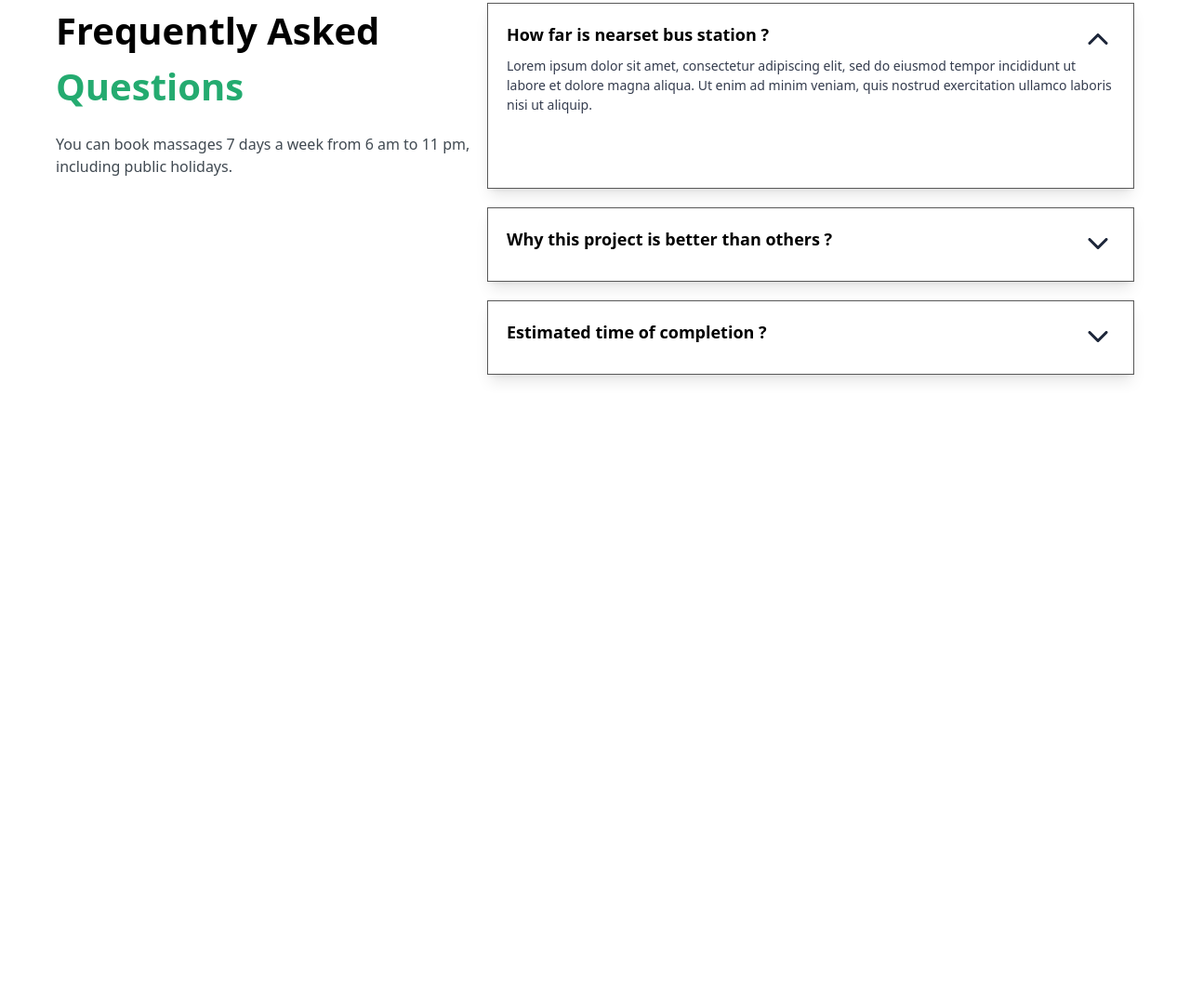
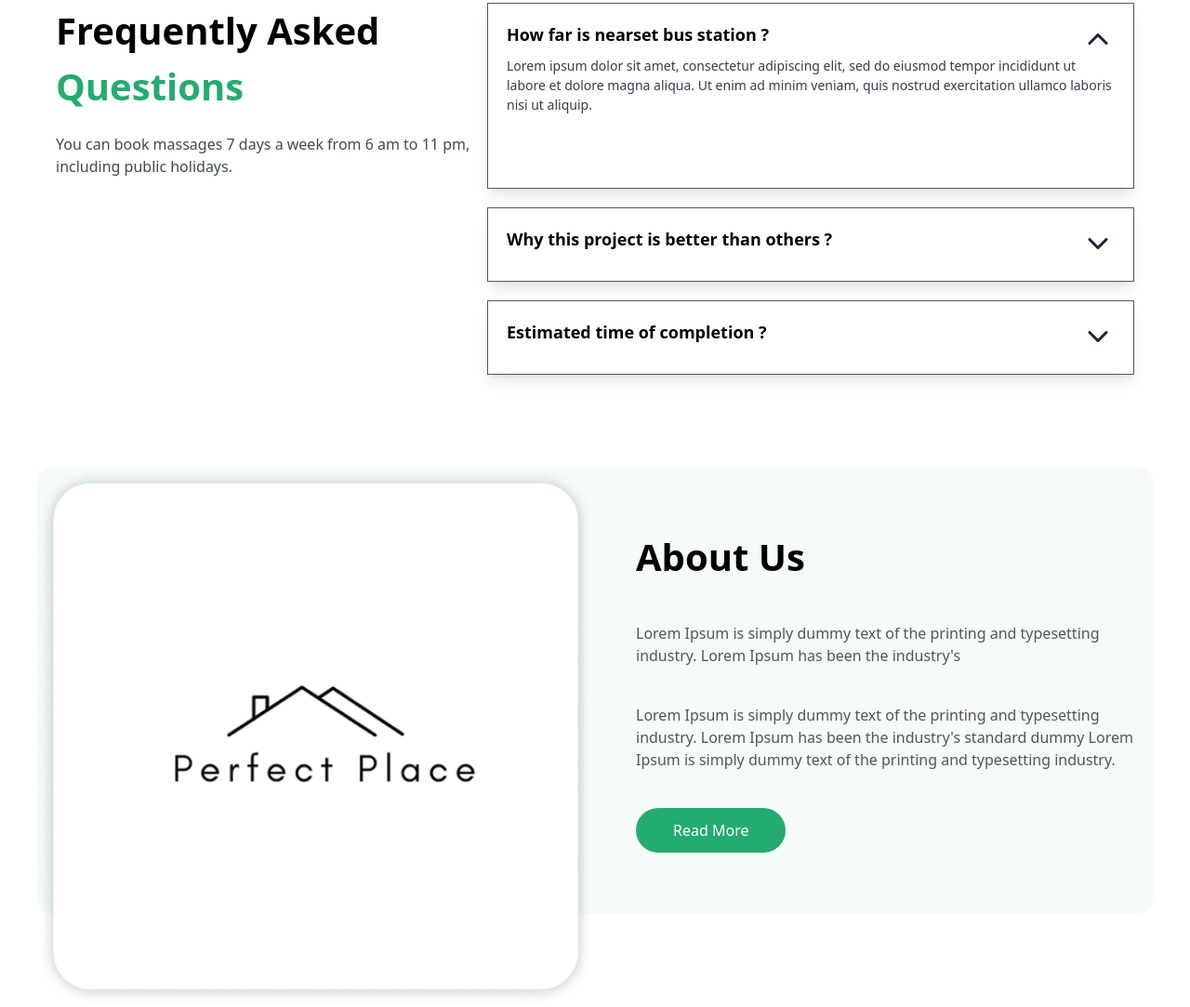
Before and after one commit to habibullohtuganov-ctrl/Dyo, a website: page src/muhammad.html in a window 1280 px wide. Shown: the part 2287-3370 px from the top of the page at 93% size. Before the commit the page ends 2710 px from the top, so only its background shows below. Drawn offline with nearby package versions, Linux system fonts and the light colour scheme; files that its build step writes are made by us from their sources.

Commit message:
about-section created

```diff
--- a/src/muhammad.html
+++ b/src/muhammad.html
@@ -167,6 +167,19 @@
                     </div>
                 </div>
             </section>
+            <section class="max-w-300 h-180 lg:h-120 m-auto mt-20 p-5 lg:p-0 flex flex-col bg-[#F4FBF8] rounded-[15px] lg:flex-row lg:justify-between">
+                <div class="w-full h-[50%] lg:w-[50%] lg:h-full">
+                    <img class="w-full" src="./img-muhammad/perfect.png" alt="">
+                </div>
+                <div class="w-full lg:w-[48%] h-[50%] lg:h-full flex flex-col p-5 items-start justify-center gap-5 lg:gap-10">
+                    <h1 class="font-bold text-[30px] lg:text-[40px]">About Us</h1>
+                    <p class="text-[#555555] text-[16px]">Lorem Ipsum is simply dummy text of the printing and typesetting industry. Lorem Ipsum has been the industry's </p>
+                    <p class="text-[#555555] text-[16px]">Lorem Ipsum is simply dummy text of the printing and typesetting industry. Lorem Ipsum has been the industry's standard dummy Lorem Ipsum is simply dummy text of the printing and typesetting industry.</p>
+                    <button class="text-white text-[16px] px-10 py-3 rounded-[35px] bg-[#24AB70] cursor-pointer">
+                        Read More
+                    </button>
+                </div>
+            </section>
     </main>
 </body>
 </html>
```
Also changed, not shown: src/img-muhammad/perfect.png (added).
